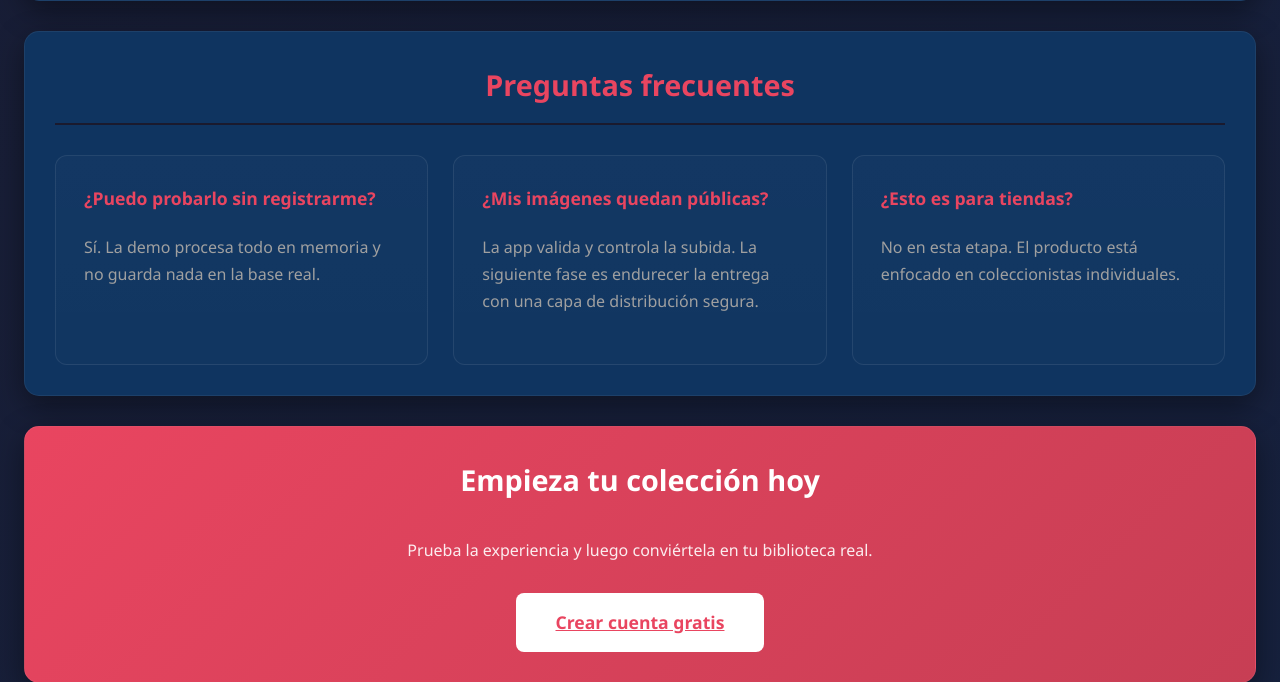
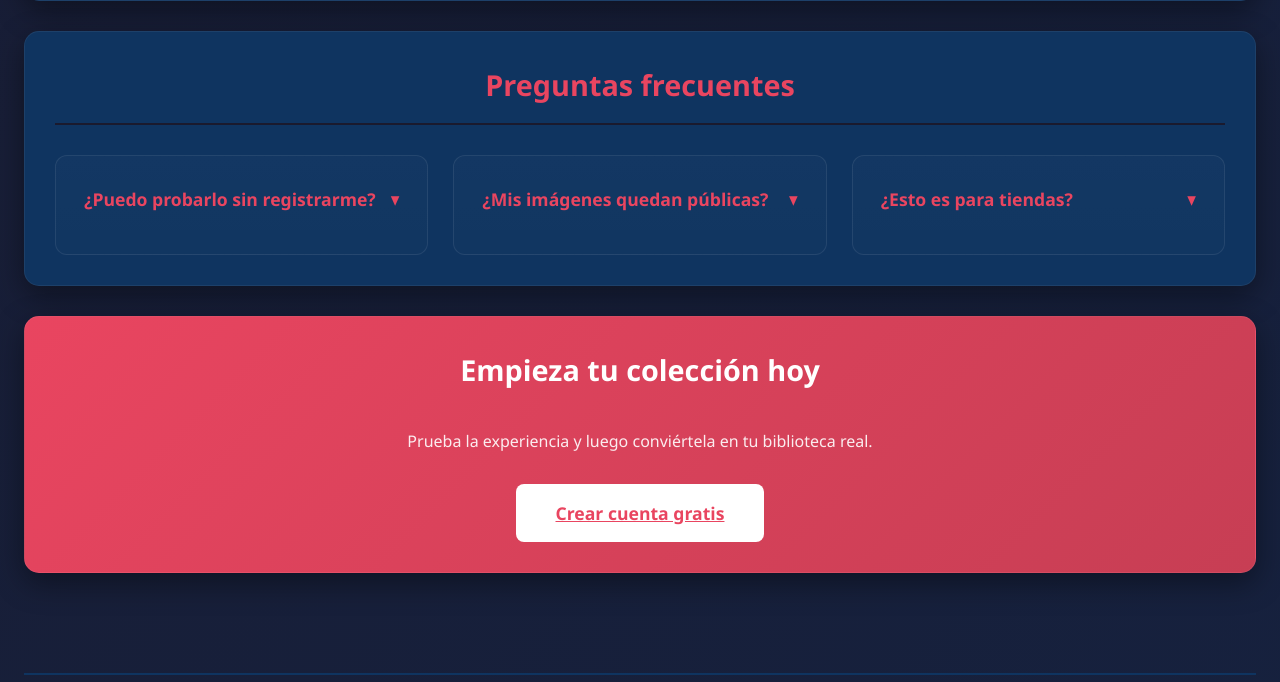
Before and after one commit to HOLA-GG/GameVault-AWS-Project, a Flask app: page / in a window 1280 px wide. Shown: the part 2352-3034 px from the top of the page. Run offline with Flask 3, Linux system fonts and the light colour scheme; some libraries are stand-ins or nearby versions.

Commit message:
feat(ux): convert landing page FAQ section to semantic disclosure accordion
Converts static landing page FAQ blocks into interactive disclosure items using semantic HTML5 <details> and <summary> elements. Adds smooth CSS variable chevron rotation transitions and real-time ARIA live region announcements on question expansion.

Co-authored-by: HOLA-GG <214366329+HOLA-GG@users.noreply.github.com>

```diff
--- a/app/static/css/styles.css
+++ b/app/static/css/styles.css
@@ -1566,6 +1566,46 @@ kbd {
 }
 
 /* ================================
+   FAQ ACCORDION
+   ================================ */
+.faq-card {
+    cursor: pointer;
+    min-height: auto;
+}
+
+.faq-summary {
+    display: flex;
+    justify-content: space-between;
+    align-items: center;
+    gap: 12px;
+    cursor: pointer;
+    list-style: none;
+    user-select: none;
+}
+
+.faq-summary::-webkit-details-marker {
+    display: none;
+}
+
+.faq-summary h4 {
+    margin: 0;
+}
+
+.faq-icon {
+    font-size: 1.2rem;
+    color: var(--primary-color);
+    transition: transform var(--transition-fast);
+}
+
+.faq-card[open] .faq-icon {
+    transform: rotate(180deg);
+}
+
+.faq-card p {
+    margin-top: 10px;
+}
+
+/* ================================
    STEPS
    ================================ */
 .steps-grid {
--- a/app/templates/landing.html
+++ b/app/templates/landing.html
@@ -188,18 +188,27 @@
 <section class="section">
     <h2 style="text-align:center;margin-bottom:30px;">Preguntas frecuentes</h2>
     <div class="features-grid">
-        <div class="feature-card">
-            <h4>¿Puedo probarlo sin registrarme?</h4>
+        <details class="feature-card faq-card">
+            <summary class="faq-summary">
+                <h4>¿Puedo probarlo sin registrarme?</h4>
+                <span class="faq-icon" aria-hidden="true">▾</span>
+            </summary>
             <p>Sí. La demo procesa todo en memoria y no guarda nada en la base real.</p>
-        </div>
-        <div class="feature-card">
-            <h4>¿Mis imágenes quedan públicas?</h4>
+        </details>
+        <details class="feature-card faq-card">
+            <summary class="faq-summary">
+                <h4>¿Mis imágenes quedan públicas?</h4>
+                <span class="faq-icon" aria-hidden="true">▾</span>
+            </summary>
             <p>La app valida y controla la subida. La siguiente fase es endurecer la entrega con una capa de distribución segura.</p>
-        </div>
-        <div class="feature-card">
-            <h4>¿Esto es para tiendas?</h4>
+        </details>
+        <details class="feature-card faq-card">
+            <summary class="faq-summary">
+                <h4>¿Esto es para tiendas?</h4>
+                <span class="faq-icon" aria-hidden="true">▾</span>
+            </summary>
             <p>No en esta etapa. El producto está enfocado en coleccionistas individuales.</p>
-        </div>
+        </details>
     </div>
 </section>
 
@@ -369,6 +378,15 @@
             });
 
         });
+
+        document.querySelectorAll('details.faq-card').forEach(function (detail) {
+            detail.addEventListener('toggle', function () {
+                if (this.open) {
+                    const questionText = this.querySelector('h4')?.textContent.trim() || '';
+                    window.announceToScreenReader?.(`Pregunta desplegada: ${questionText}`);
+                }
+            });
+        });
     });
 </script>
 {% endblock %}
```
Also changed, not shown: tests/test_palette_ux.py (+16 -0 lines), .Jules/palette.md.
